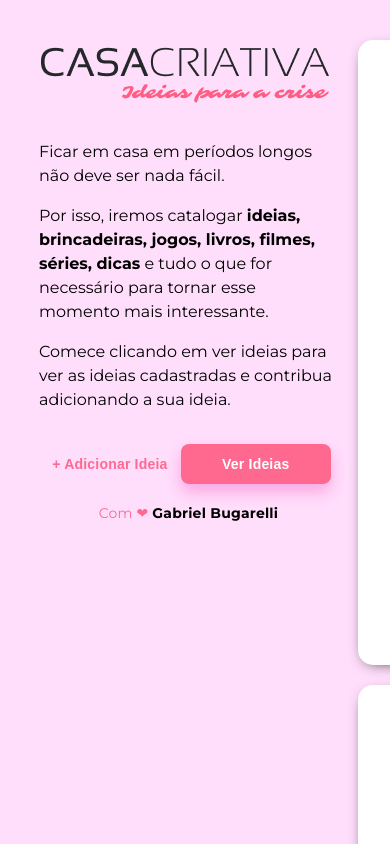
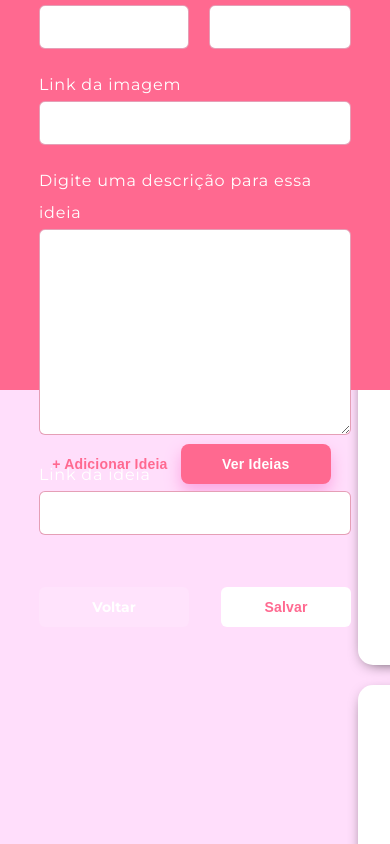
Before and after one commit to gabrielbugarelli/casacriativa, a plain HTML site: page index.html in a window 390 px wide. Both pictures are taken after a click on the button "+ Adicionar Ideia". Shown: the top 844 px of the page. Drawn offline with Linux system fonts and the light colour scheme; grey boxes are pictures that could not be loaded.

Commit message:
Criando o formulário da aplicação

```diff
--- a/css/style.css
+++ b/css/style.css
@@ -18,10 +18,6 @@ body{
     margin: 0;
 
     font-family: 'Montserrat', sans-serif;
-}
-
-.hide{
-    display:none;
 }
 
 p, .description{
@@ -162,3 +158,125 @@ footer a:hover{
 .idea .description{
     margin:16px 0;
 }
+
+/* MODAL CSS */
+#modal{
+    background: #FF6990;
+
+    position: absolute;
+    top:0;
+    width: 100vw;
+    height: 100vw;
+
+    display: flex;
+    align-items:center;
+    justify-content:center;
+
+    transition: 400ms;
+}
+
+#modal .content{
+    margin-top:128px;
+    color:white;
+}
+
+#modal .content h1{
+    text-align: center;
+    text-transform: uppercase;
+}
+
+#modal form{
+    width: 80%;
+    max-width: 800px;
+
+    margin: 0 auto;
+
+    display: grid;
+    grid-template-columns: 1fr 1fr;
+
+    gap: 20px;
+}
+
+.content form div:nth-child(3),
+.content form div:nth-child(4),
+.content form div:nth-child(5){
+    grid-column: span 2;
+}
+
+form input, form textarea{
+    width: 100%;
+    padding: 12px;
+    box-sizing: border-box;
+
+    border-radius: 6px;
+    border: 1px solid #d87093ab;
+
+    outline: none;
+
+    font-size: 16px;
+}
+
+form label{
+    font-weight: 600px;
+    line-height: 32px;
+    letter-spacing: 0.8px;
+}
+
+form a {
+    background-color:#ffffff22;
+    color:white;
+
+    width: 150px;
+    height: 40px;
+
+    font-size:14px;
+    font-weight: bold;
+
+    border-radius: 6px;
+
+    /*estilo do FLEX*/
+    display:flex;
+    align-items: center; /* centraliza no eixo X */
+    justify-content: center; /*centraliza no eixo Y*/
+
+    /* estillo do GRID */
+    align-self: end;
+
+}
+
+form a:hover{
+    background-color:white;
+    color:#FF6990;
+
+    text-decoration: none;
+
+    transition: 400ms;
+}
+
+form button{
+    background: white;
+    width: 130px;
+    height: 40px;
+
+    border-radius: 6px;
+    cursor: pointer;
+
+    margin-top: 32px;
+
+    grid-column: 2;
+    justify-self: end;
+}
+
+form button:hover{
+    background: royalblue;
+    color: white;
+
+    text-decoration: none;
+
+    transition: 400ms;
+}
+
+#modal.hide{
+    opacity: 0;
+    visibility: hidden;
+}
--- a/index.html
+++ b/index.html
@@ -14,9 +14,9 @@
 </head>
 
 <body>
-
+    <!-- CONTAINER PRINCIPAL -->
     <div id="container">
-
+        <!-- SESSÕES -->
         <section id="intro">
             <header>
                 <img src="./assets/logo.png" alt="logomarca">
@@ -40,7 +40,7 @@
             </main>
 
             <section id="buttons">
-                <button>+ Adicionar Ideia</button>
+                <button onclick="onOff()">+ Adicionar Ideia</button>
                 <button class="fat">Ver Ideias</button>
             </section>
 
@@ -103,6 +103,45 @@
 
     </div>
 
+    <!-- MODAL -->
+
+    <div id="modal" class="hide">
+        <div class="content">
+            <h1>Nova Ideia</h1>
+
+            <!-- Formulário -->
+            <form action="">
+
+                <div class="input-wrapper">
+                    <label for="title">Título da Ideia</label>
+                    <input type="text" name="title">
+                </div>
+
+                <div class="input-wrapper">
+                    <label for="category">Categoria</label>
+                    <input type="text" name="category">
+                </div>
+
+                <div class="input-wrapper">
+                    <label for="image">Link da imagem</label>
+                    <input type="url" name="image"></div>
+
+                <div class="input-wrapper">
+                    <label for="description">Digite uma descrição para essa ideia</label>
+                    <textarea name="description" cols="30" rows="10"></textarea>
+                </div>
+
+                <div class="input-wrapper">
+                    <label for="link">Link da ideia</label>
+                    <input type="url" name="link">
+                </div>
+
+                <a href="#" onclick="onOff()">Voltar</a>
+                <button>Salvar</button>
+
+            </form>
+        </div>
+    </div>
     <script src="scripts.js"></script>
 </body>
 
--- a/scripts.js
+++ b/scripts.js
@@ -1,8 +1,6 @@
-document
-    .querySelector('button.fat')
-    .addEventListener('click', function () {
-        document
-            .querySelector('footer')
-            .classList
-            .toggle('hide')
-    })
+function onOff() {
+    document
+        .querySelector('#modal')
+        .classList
+        .toggle('hide')
+}
```
